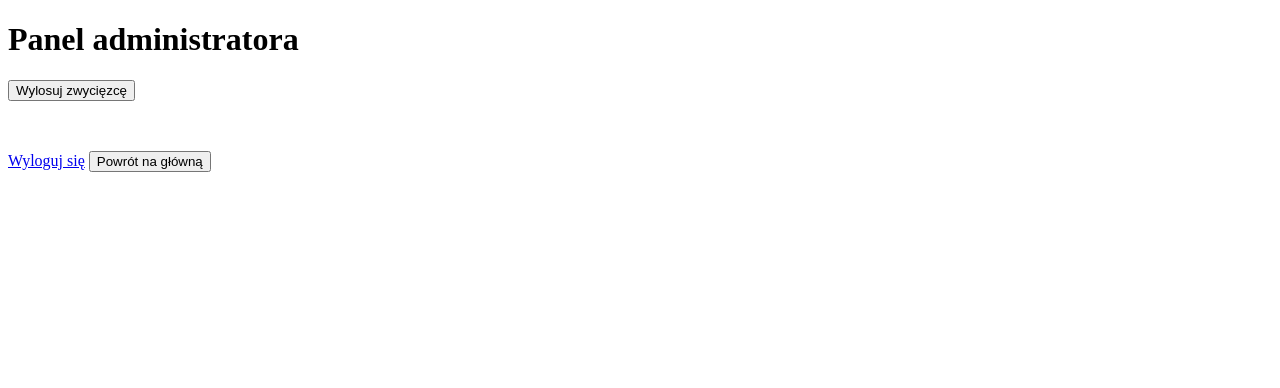
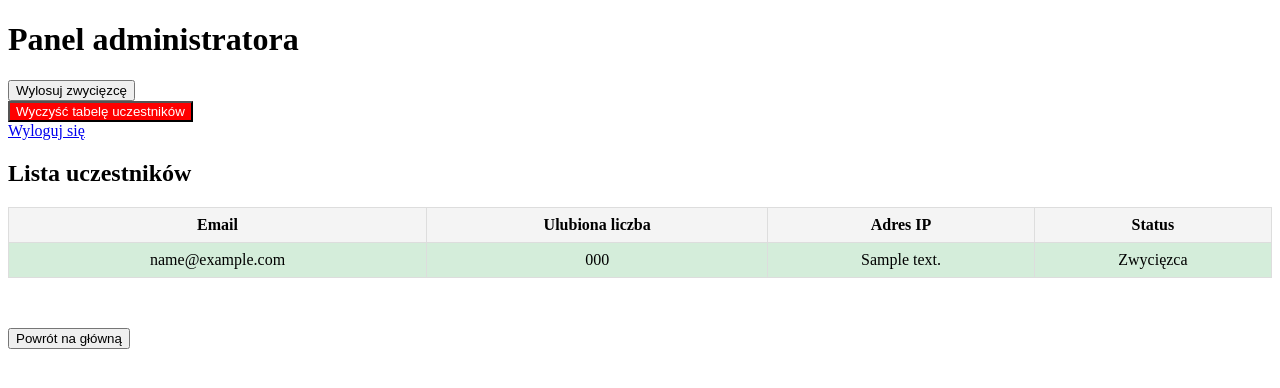
Before and after one commit to karollubelski/lottery-form, a PHP site: page /admin_panel.php in a window 1280 px wide. Shown: the top 388 px of the page. Run offline with PHP 8.4, Linux system fonts and the light colour scheme; the visitor is signed in with stand-in values (Sample User, id 1); tables that the repository leaves empty or names only in its code hold one stand-in row (values such as "Sample post"); data that the repository does not hold is empty.

Commit message:
Add: Table of participants to the admin_panel, small index changes and lottery config

```diff
--- a/lottery/admin_panel.php
+++ b/lottery/admin_panel.php
@@ -8,8 +8,10 @@ if (!isset($_SESSION['admin_logged_in']) || $_SESSION['admin_logged_in'] !== tru
 }
 
 $winner_message = null;
+$clear_message = null;
 
-if ($_SERVER['REQUEST_METHOD'] === 'POST' && isset($_POST['draw_winner'])) {
+if ($_SERVER['REQUEST_METHOD'] === 'POST') {
+    if (isset($_POST['draw_winner'])) {
         $stmt = $conn->prepare("SELECT id, email, favorite_number FROM users ORDER BY RAND() LIMIT 1");
         $stmt->execute();
         $result = $stmt->get_result();
@@ -25,6 +27,21 @@ if ($_SERVER['REQUEST_METHOD'] === 'POST' && isset($_POST['draw_winner'])) {
             $winner_message = "Brak uczestników w loterii.";
         }
     }
+
+    if (isset($_POST['clear_table'])) {
+        $stmt = $conn->prepare("DELETE FROM users");
+        if ($stmt->execute()) {
+            $clear_message = "Tabela uczestników została wyczyszczona.";
+        } else {
+            $clear_message = "Wystąpił błąd podczas czyszczenia tabeli.";
+        }
+        $stmt->close();
+    }
+}
+
+$stmt = $conn->prepare("SELECT email, favorite_number, ip_address, is_winner FROM users ORDER BY is_winner DESC, id ASC");
+$stmt->execute();
+$participants = $stmt->get_result();
 ?>
 
 <!DOCTYPE html>
@@ -33,14 +50,65 @@ if ($_SERVER['REQUEST_METHOD'] === 'POST' && isset($_POST['draw_winner'])) {
     <meta charset="UTF-8">
     <meta name="viewport" content="width=device-width, initial-scale=1.0">
     <title>Panel administratora</title>
+    <style>
+        table {
+            width: 100%;
+            border-collapse: collapse;
+            margin-top: 20px;
+        }
+        table th, table td {
+            border: 1px solid #ddd;
+            padding: 8px;
+            text-align: center;
+        }
+        table th {
+            background-color: #f4f4f4;
+        }
+        .winner-row {
+            background-color: #d4edda;
+        }
+        .message {
+            color: green;
+        }
+        .error-message {
+            color: red;
+        }
+    </style>
 </head>
 <body>
     <h1>Panel administratora</h1>
-    <?php if (!empty($winner_message)) echo "<p style='color:green;'>$winner_message</p>"; ?>
+    <?php if (!empty($winner_message)) echo "<p class='message'>$winner_message</p>"; ?>
+    <?php if (!empty($clear_message)) echo "<p class='error-message'>$clear_message</p>"; ?>
+
     <form method="post" action="admin_panel.php">
         <button type="submit" name="draw_winner">Wylosuj zwycięzcę</button>
     </form>
+    <form method="post" action="admin_panel.php" onsubmit="return confirm('Czy na pewno chcesz wyczyścić tabelę uczestników?')">
+        <button type="submit" name="clear_table" style="background-color: red; color: white;">Wyczyść tabelę uczestników</button>
+    </form>
     <a href="logout.php">Wyloguj się</a>
+
+    <h2>Lista uczestników</h2>
+    <table>
+        <thead>
+            <tr>
+                <th>Email</th>
+                <th>Ulubiona liczba</th>
+                <th>Adres IP</th>
+                <th>Status</th>
+            </tr>
+        </thead>
+        <tbody>
+            <?php while ($row = $participants->fetch_assoc()): ?>
+                <tr class="<?= $row['is_winner'] ? 'winner-row' : '' ?>">
+                    <td><?= htmlspecialchars($row['email']) ?></td>
+                    <td><?= htmlspecialchars($row['favorite_number']) ?></td>
+                    <td><?= htmlspecialchars($row['ip_address']) ?></td>
+                    <td><?= $row['is_winner'] ? 'Zwycięzca' : 'Uczestnik' ?></td>
+                </tr>
+            <?php endwhile; ?>
+        </tbody>
+    </table>
+    <button style="margin-top: 50px;" onclick="window.location.href='index.php'">Powrót na główną</button>
 </body>
-<button style="margin-top: 50px;"onclick="window.location.href='index.php'">Powrót na główną</button>
 </html>
--- a/lottery/config.php
+++ b/lottery/config.php
@@ -1,8 +1,8 @@
 <?php
-$servername = "sql212.infinityfree.com";
-$username = "if0_37772778";
-$password = "AFrLboEKG1y0Zhc";
-$database = "if0_37772778_lottery";
+$servername = "localhost";
+$username = "root";
+$password = "";
+$database = "lottery_v2";
 
 $conn = new mysqli($servername, $username, $password, $database);
 
```
Also changed, not shown: lottery/admin_login.php (+3 -4 lines), lottery/index.php (+49 -2 lines), lottery/lottery.php (+9 -2 lines), lottery/styles/style.css (line endings or trailing spaces). Lines whose indentation alone changed are shown as unchanged.
